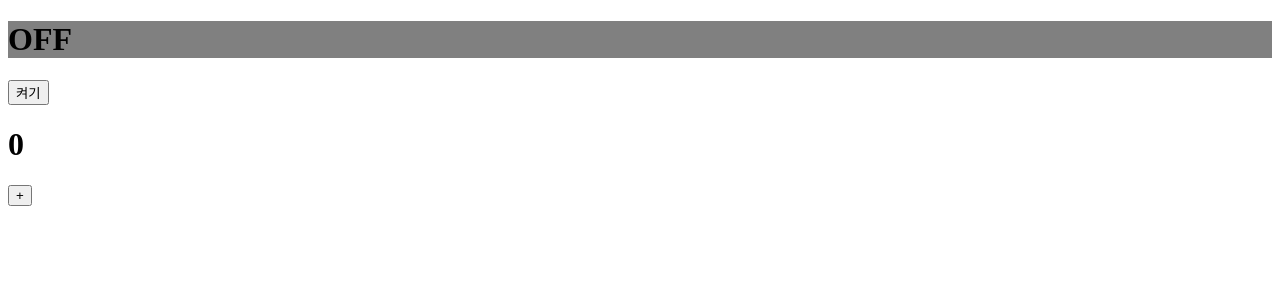
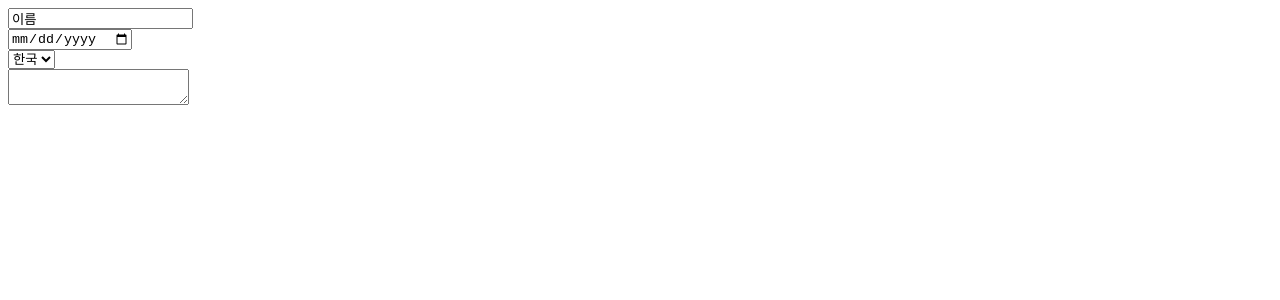
Before and after one commit to kimgem2437/React, a React (Vite) app in the folder ONEBITE-REACT/section05/: page / in a window 1280 px wide. Shown: the top 300 px of the page. Built offline with nearby package versions, Linux system fonts and the light colour scheme.

Commit message:
"State로 사용자 입렵 관리하기 1"

```diff
--- a/ONEBITE-REACT/section05/src/App.jsx
+++ b/ONEBITE-REACT/section05/src/App.jsx
@@ -1,14 +1,10 @@
 import './App.css'
-import {useState} from "react";
-import Bulb from "./components/Bulb";
-import Counter from "./components/Counter";
-
+import Register from "./components/Register";
 
 function App() {
     return(
         <>
-            <Bulb />
-            <Counter />
+            <Register/>
     </>
 );
 }
--- /dev/null
+++ b/ONEBITE-REACT/section05/src/components/Register.jsx
@@ -0,0 +1,66 @@
+import {useState} from "react";
+// 간단한 회원가입 폼
+// 1. 이름
+// 2. 생년월일
+// 3. 국적
+// 4. 자기소개
+
+const Register = () => {
+    const [name, setName] = useState("이름");
+    const [birth, setBirth] = useState("");
+    const [country, setCountry] = useState("");
+    const [bio, setBio] = useState("");
+
+    const onChangeName = (e) => {
+        setName(e.target.value);
+    };
+
+    const onChangeBirth = (e) => {
+        setBirth(e.target.value);
+    }
+
+    const onChangeCountry = (e) => {
+        setCountry(e.target.value);
+    }
+
+    const onChangeBio = (e) => {
+        setBio(e.target.value);
+    }
+
+    return (
+        <div>
+            <div>
+        <input
+            value={name}
+            onChange={onChangeName}
+            placeholder={"이름"}/>
+            </div>
+
+            <div>
+            <input
+                value={birth}
+                onChange={onChangeBirth}
+                type = "date" />
+            </div>
+
+            <div>
+                <select
+                    value={country}
+                    onChange={onChangeCountry}>
+                    <option value="kr">한국</option>
+                    <option value="us">미국</option>
+                    <option value="jp">일본</option>
+                </select>
+                {country}
+            </div>
+
+            <div>
+                <textarea
+                    value={bio}
+                    onChange={onChangeBio}/>
+            </div>
+    </div>
+    );
+};
+
+export default Register;
```
